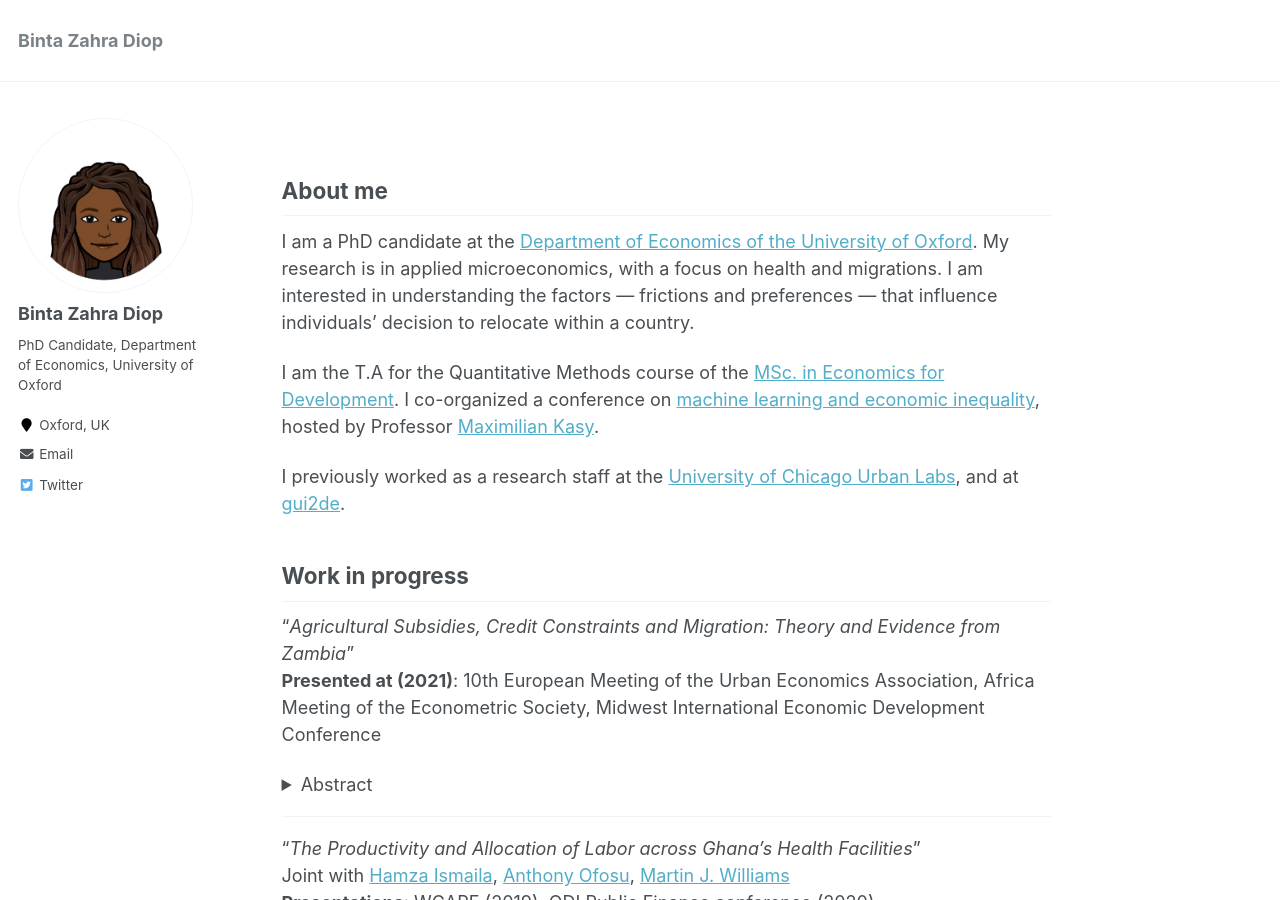
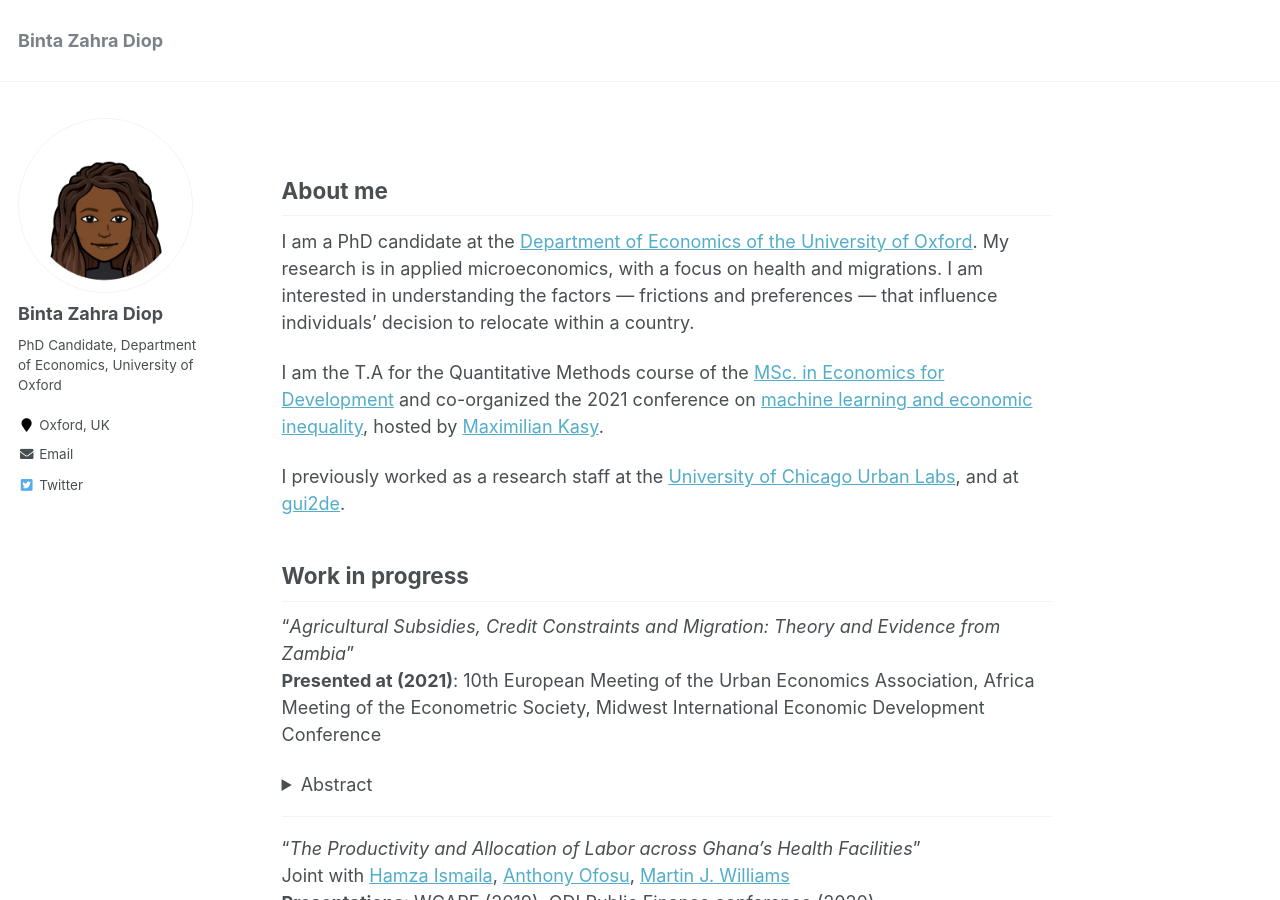
Before and after one commit to bzdiop/bzdiop.github.io, a Jekyll site: the page built from _pages/about.md, in a window 1280 px wide and 900 px high. Built offline with Jekyll 4.4.1, drawn with Linux system fonts in a browser that asks for light colours.

Commit message:
formatting

```diff
--- a/_pages/about.md
+++ b/_pages/about.md
@@ -12,7 +12,7 @@ redirect_from:
 
 I am a PhD candidate at the [Department of Economics of the University of Oxford](https://www.economics.ox.ac.uk/#/). My research is in applied microeconomics, with a focus on health and migrations. I am interested in understanding the factors --- frictions and preferences --- that influence individuals' decision to relocate within a country.
 
-I am the T.A for the Quantitative Methods course of the [MSc. in Economics for Development](https://www.economics.ox.ac.uk/m.sc.-in-economics-for-development#collapse2101516). I co-organized a conference on [machine learning and economic inequality](https://maxkasy.github.io/home/ML_inequality_conference/), hosted by Professor [Maximilian Kasy](https://maxkasy.github.io/home/).
+I am the T.A for the Quantitative Methods course of the [MSc. in Economics for Development](https://www.economics.ox.ac.uk/m.sc.-in-economics-for-development#collapse2101516) and co-organized the 2021 conference on [machine learning and economic inequality](https://maxkasy.github.io/home/ML_inequality_conference/), hosted by [Maximilian Kasy](https://maxkasy.github.io/home/).
 
 I previously worked as a research staff at the [University of Chicago Urban Labs](https://urbanlabs.uchicago.edu/), and at [gui2de](https://gui2de.georgetown.edu/#).
 
@@ -74,4 +74,4 @@ _BMJ Global Health 2020;5:e002699_
 Joint with Brice Cooke, Alissa Fishbane, Jonathan Hayes, [Aurélie Ouss](http://aouss.github.io/), [Anuj K. Shah](https://www.chicagobooth.edu/faculty/directory/s/anuj-k-shah)
 _University of Chicago Crime Lab & ideas42_
 **Coverage**: Boston Globe, FastCompany,The American Bar Association Journal (ABA Journal),The Behavioral Scientist , NYDaily News, Metro, Courthouse News Service, CityLab
-Later published in _Science_ under the title “[Behavioral nudges reduce failure to appear in court](https://science.sciencemag.org/content/early/2020/10/07/science.abb6591.abstract)" (2020)
+* Later published in _Science_ under the title “[Behavioral nudges reduce failure to appear in court](https://science.sciencemag.org/content/early/2020/10/07/science.abb6591.abstract)" (2020)
```
